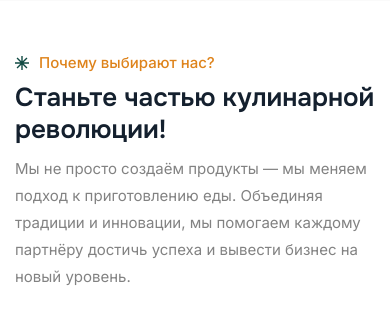
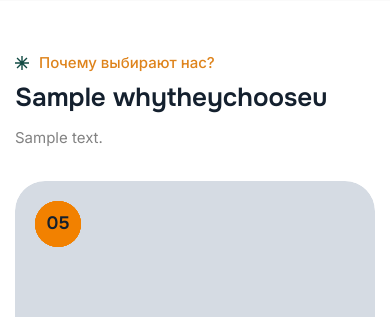
Before and after one commit to nurai003002/MyCook, a Django app: page / in a window 390 px wide. Shown: the part 2609-2926 px from the top of the page. Run offline with Django 5.2, Linux system fonts and the light colour scheme; tables that the repository leaves empty hold one stand-in row (values such as "Sample post"); grey boxes marked "Sample" are stand-in pictures; some libraries are stand-ins or nearby versions.

Commit message:
almost end

```diff
--- a/apps/secondary/models.py
+++ b/apps/secondary/models.py
@@ -215,3 +215,45 @@
 
     class Meta:
         verbose_name = 'Сам mycook'
+
+class WhyTheyChooseUs(models.Model):
+    title = models.CharField(
+        max_length=255,
+        verbose_name='Заголовок'
+    )
+    description = models.CharField(
+        max_length=700,
+        verbose_name='Описание'
+    )
+
+    def __str__(self):
+        return self.title
+
+    class Meta:
+        verbose_name = 'Почему выбирают нас?'
+        verbose_name_plural = 'Почему выбирают нас?'
+
+class WhyTheyChooseUsInline(models.Model):
+    reason = models.ForeignKey(
+        WhyTheyChooseUs, on_delete=models.CASCADE,
+        related_name='reason_inline'
+    )
+    title = models.CharField(
+        max_length=255,
+        verbose_name='Заголовок'
+    )
+    description = models.CharField(
+        max_length=700,
+        verbose_name='Описание'
+    )
+    image = models.ImageField(
+        upload_to='why/',
+        verbose_name='Фотография'
+    )
+
+    def __str__(self):
+        return self.title
+
+    class Meta:
+        verbose_name = 'Почему выбирают нас?'
+        verbose_name_plural = 'Почему выбирают нас?'
--- a/apps/settings/views.py
+++ b/apps/settings/views.py
@@ -2,6 +2,7 @@
 
 from apps.secondary import models
 from apps.settings.models import Setting
+from apps.cms.models import ProductBanner
 # Create your views here.
 def index(request):
     setting = Setting.objects.latest('id')
@@ -9,4 +10,6 @@
     assortment = models.Assortment.objects.all()
     category = models.OwnMyCookCategory.objects.all()
     own_mycook = models.OwnMyCook.objects.all()
+    reasons = models.WhyTheyChooseUs.objects.latest('id')
+    banner_main = ProductBanner.objects.latest('id')
     return render(request, 'base/index.html', locals())
--- a/templates/base/index.html
+++ b/templates/base/index.html
@@ -277,7 +277,7 @@
                     <!-- Section Title Start -->
                     <div class="section-title">
                         <h3 class="wow fadeInUp">Почему выбирают нас?</h3>
-                        <h2 class="text-anime-style-3" data-cursor="-opaque">Станьте частью кулинарной революции!</h2>
+                        <h2 class="text-anime-style-3" data-cursor="-opaque">{{reasons.title}}</h2>
                     </div>
                     <!-- Section Title End -->
                 </div>
@@ -285,117 +285,52 @@
                 <div class="col-lg-5">
                     <!-- Section Title Content Start -->
                     <div class="section-title-content wow fadeInUp" data-wow-delay="0.25s">
-                        <p>Мы не просто создаём продукты — мы меняем подход к приготовлению еды. Объединяя традиции и инновации, мы помогаем каждому партнёру достичь успеха и вывести бизнес на новый уровень.</p>
+                        <p>{{reasons.description}}</p>
                     </div>
                     <!-- Section Title Content End -->
                 </div>
             </div>
-
             <div class="row">
+                {% for reason in reasons.reason_inline.all %}
                 <div class="col-lg-4 col-md-6">
                     <!-- Why Choose Item Start -->
                     <div class="why-choose-item wow fadeInUp">
                         <!-- Why Choose Image Start -->
                         <div class="why-choose-image">
                             <figure>
-                                <img src="{% static 'images/why-choose-image-1.jpg' %}" alt="">
+                                <img src="{{reason.image.url}}" alt="">
                             </figure>
                         </div>
                         <!-- Why Choose Image End -->
-
                         <!-- Why Choose Number Start -->
-                        <div class="why-choose-no">
-                            <h3>01</h3>
-                        </div>
+                        <div class="why-choose-no"><h3></h3></div>
+                        <div class="why-choose-no"><h3></h3></div>
+                        <div class="why-choose-no"><h3></h3></div>
+                        <div class="why-choose-no"><h3></h3></div>
+                        <div class="why-choose-no"><h3></h3></div>
+                        <script>
+                            document.querySelectorAll('.why-choose-no h3').forEach((el, index) => {
+                                el.textContent = (index + 1).toString().padStart(2, '0');
+                            });
+                        </script>
                         <!-- Why Choose Number End -->
-
                         <!-- Why Choose Body Start -->
                         <div class="why-choose-body">
                             <!-- Why Choose Content Start -->
                             <div class="why-choose-content">
-                                <h3>Индивидуальный подход</h3>
-                                <p>Мы учитываем все ваши потребности и запросы.</p>
+                                <h3>{{reason.title}}</h3>
+                                <p>{{reason.description}}</p>
                             </div>
                             <!-- Why Choose Content End -->
-
-                            <div class="why-choose-btn">
-                                <a href="#" class="readmore-btn"><img src="{% static 'images/icon-arrow.svg' %}" alt=""></a>
-                            </div>
                         </div>
                         <!-- Why Choose Body End -->
                     </div>
-                    <!-- Why Choose Item End -->
-                </div>
-
-                <div class="col-lg-4 col-md-6">
-                    <!-- Why Choose Item Start -->
-                    <div class="why-choose-item wow fadeInUp" data-wow-delay="0.25s">
-                        <!-- Why Choose Image Start -->
-                        <div class="why-choose-image">
-                            <figure>
-                                <img src="{% static 'images/why-choose-image-2.jpg' %}" alt="">
-                            </figure>
-                        </div>
-                        <!-- Why Choose Image End -->
-
-                        <!-- Why Choose Number Start -->
-                        <div class="why-choose-no">
-                            <h3>02</h3>
-                        </div>
-                        <!-- Why Choose Number End -->
-
-                        <!-- Why Choose Body Start -->
-                        <div class="why-choose-body">
-                            <!-- Why Choose Content Start -->
-                            <div class="why-choose-content">
-                                <h3>Гарантия качества</h3>
-                                <p>Только лучшие продукты и высокий уровень сервиса.</p>
-                            </div>
-                            <!-- Why Choose Content End -->
-
-                            <div class="why-choose-btn">
-                                <a href="#" class="readmore-btn"><img src="{% static 'images/icon-arrow.svg' %}" alt=""></a>
-                            </div>
-                        </div>
-                        <!-- Why Choose Body End -->
+                    <div class="why-choose-btn">
+                        <a href="#" class="readmore-btn"><img src="" alt=""></a>
                     </div>
                     <!-- Why Choose Item End -->
                 </div>
-
-                <div class="col-lg-4 col-md-6">
-                    <!-- Why Choose Item Start -->
-                    <div class="why-choose-item wow fadeInUp" data-wow-delay="0.5s">
-                        <!-- Why Choose Image Start -->
-                        <div class="why-choose-image">
-                            <figure>
-                                <img src="{% static 'images/why-choose-image-3.jpg' %}" alt="">
-                            </figure>
-                        </div>
-                        <!-- Why Choose Image End -->
-
-                        <!-- Why Choose Number Start -->
-                        <div class="why-choose-no">
-                            <h3>03</h3>
-                        </div>
-                        <!-- Why Choose Number End -->
-
-                        <!-- Why Choose Body Start -->
-                        <div class="why-choose-body">
-                            <!-- Why Choose Content Start -->
-                            <div class="why-choose-content">
-                                <h3>Инновации</h3>
-                                <p>Внедряем новые технологии для вашего успеха.</p>
-                            </div>
-                            <!-- Why Choose Content End -->
-
-                            <div class="why-choose-btn">
-                                <a href="#" class="readmore-btn"><img src="{% static 'images/icon-arrow.svg' %}" alt=""></a>
-                            </div>
-                        </div>
-                        <!-- Why Choose Body End -->
-                    </div>
-                    <!-- Why Choose Item End -->
-                </div>
+                {% endfor %}
             </div>
         </div>
     </div>
@@ -478,6 +413,7 @@
         </div>
     </div> -->
     <!-- Company Wisdom Section End -->
+    {% if main_bunner %}
     <div class="cta-box bg-section">
         <div class="container">
             <div class="row align-items-center">
@@ -485,7 +421,7 @@
                     <!-- CTA Box Image Start -->
                     <div class="cta-box-image">
                         <figure>
-                            <img src="{% static 'images/myphoto/robot-de-cocina-taurus-mycook-touch.jpg' %}" alt="">
+                            <img src="{{banner_main.image.url}}" alt="">
                         </figure>
                     </div>
                     <!-- CTA Box Image End -->
@@ -497,15 +433,15 @@
                         <!-- Section Title Start -->
                         <div class="section-title">
                             <h3 class="wow fadeInUp">легко и удобно</h3>
-                            <h2 class="text-anime-style-3" data-cursor="-opaque">Кухонный робот MyCook Touch Jedani</h2>
-                            <p class="wow fadeInUp" data-wow-delay="0.25s">Умное устройство для варки, жарки, измельчения и других функций. Сенсорный экран, встроенные рецепты и подключение к интернету делают готовку простой и быстрой.</p>
+                            <h2 class="text-anime-style-3" data-cursor="-opaque">{{banner_main.title}}</h2>
+                            <p class="wow fadeInUp" data-wow-delay="0.25s">{{banner_main.description}}</p>
                         </div>
                         <!-- Section Title End -->
 
                         <!-- CTA Box Button Start -->
                         <div class="cta-box-btn wow fadeInUp" data-wow-delay="0.5s">
-                            <a href="#" class="btn-highlighted btn-cta-1">Оформить покупку</a>
-                            <a href="#" class="btn-highlighted btn-cta-2">Узнать больше</a>
+                            <a href="{{banner_main.button_1_url}}" class="btn-highlighted btn-cta-1">{{banner_main.button_1}}</a>
+                            <a href="{{banner_main.button_2_url}}" class="btn-highlighted btn-cta-2">{{banner_main.button_2}}</a>
                         </div>
                         <!-- CTA Box Button End -->
                     </div>
@@ -515,7 +451,7 @@
         </div>
     </div>
     <!-- CTA Box End -->
-
+    {% endif %}
     <!-- Our Testimonial Section Start -->
     <div class="our-testimonial">
         <div class="container">
```
Also changed, not shown: apps/cms/admin.py (+6 -1 lines), apps/cms/models.py (+38 -1 lines), apps/secondary/admin.py (+10 -0 lines), apps/cms/migrations/0004_productbanner.py (added), apps/secondary/migrations/0012_whytheychooseus_whytheychooseusinline.py (added).
